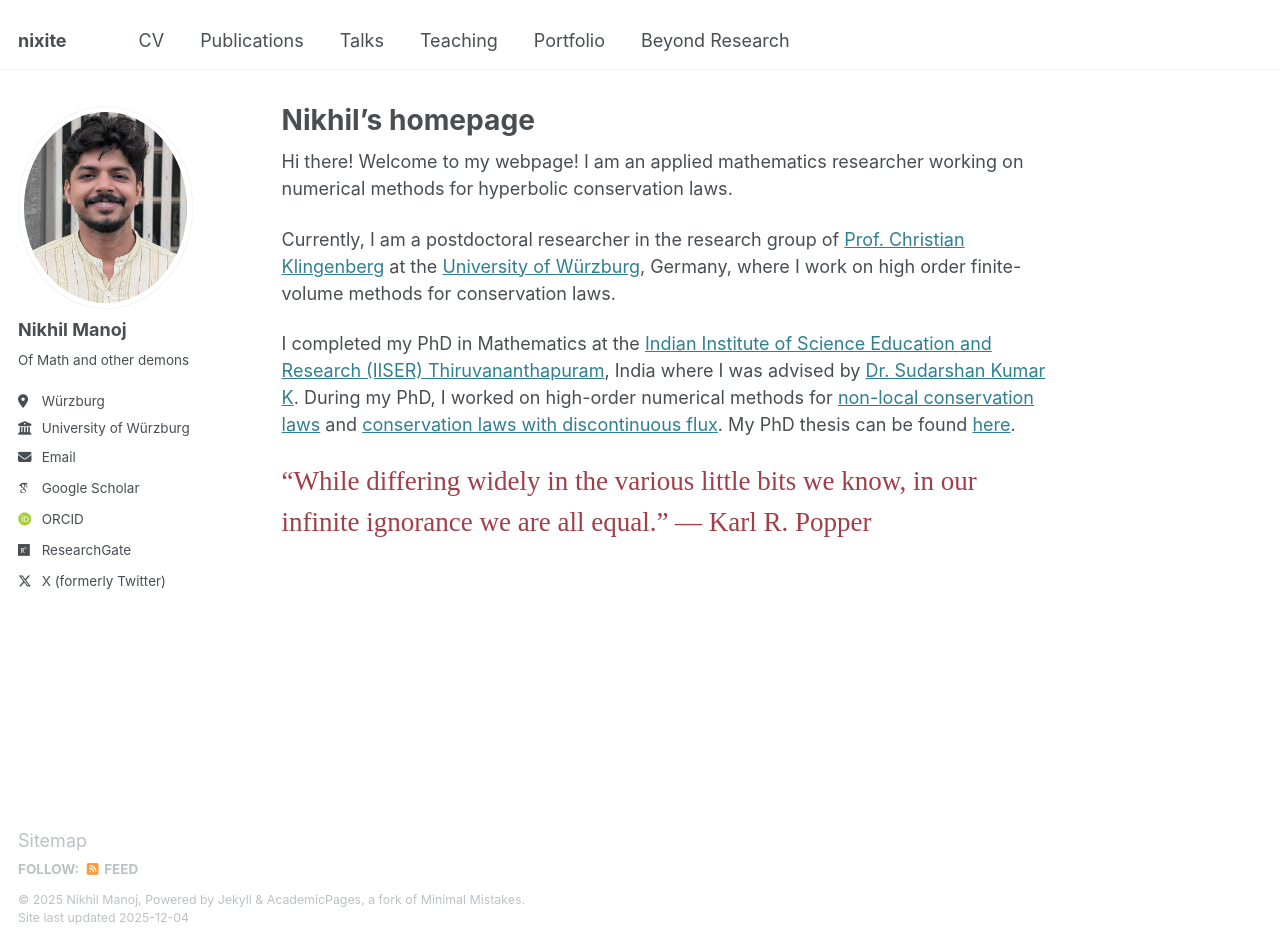
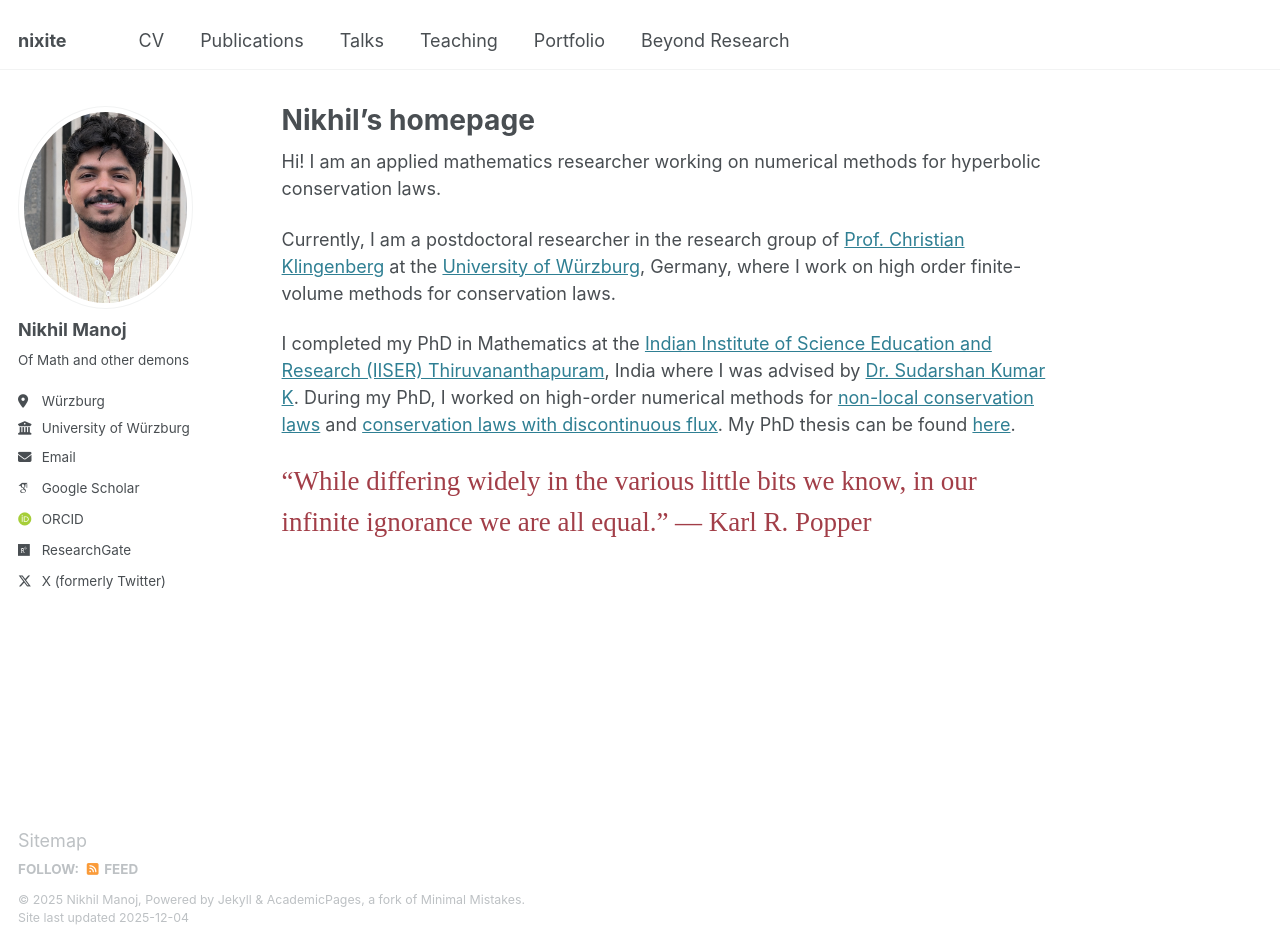
Before and after one commit to nikhil0597/nikhil0597.github.io, a Jekyll site: the page built from _pages/about.md, in a window 1280 px wide and 946 px high. Built offline with Jekyll 4.4.1, drawn with Linux system fonts in a browser that asks for light colours; some web fonts are replaced.

Commit message:
Update about.md

```diff
--- a/_pages/about.md
+++ b/_pages/about.md
@@ -8,7 +8,7 @@ redirect_from:
   - /about.html
 ---
 
-Hi there! Welcome to my webpage! I am an applied mathematics researcher working on numerical methods for hyperbolic conservation laws.
+Hi! I am an applied mathematics researcher working on numerical methods for hyperbolic conservation laws.
 
 Currently, I am a postdoctoral researcher in the research group of [Prof. Christian Klingenberg](https://ifm.mathematik.uni-wuerzburg.de/~klingen/index.html) at the [University of Würzburg](https://www.uni-wuerzburg.de/en/university/), Germany, where I work on high order finite-volume methods for conservation laws.
 
```
